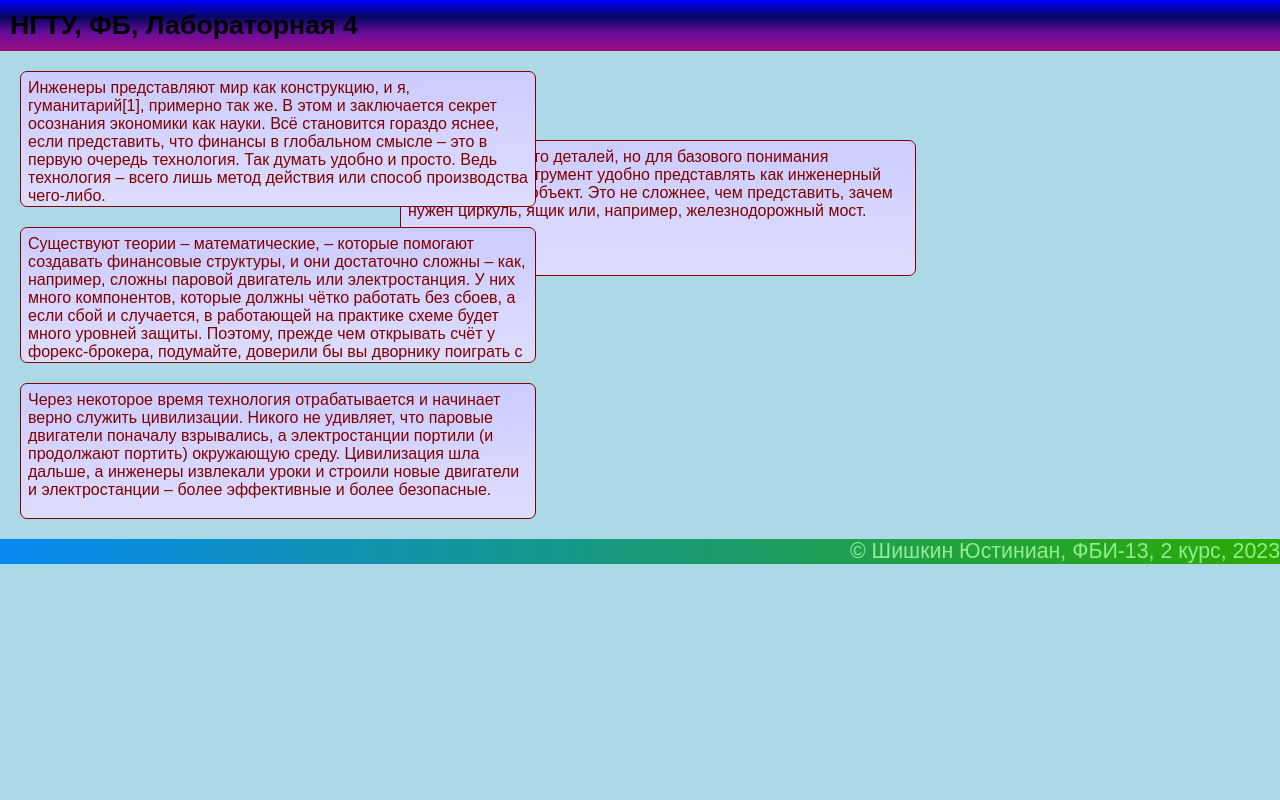
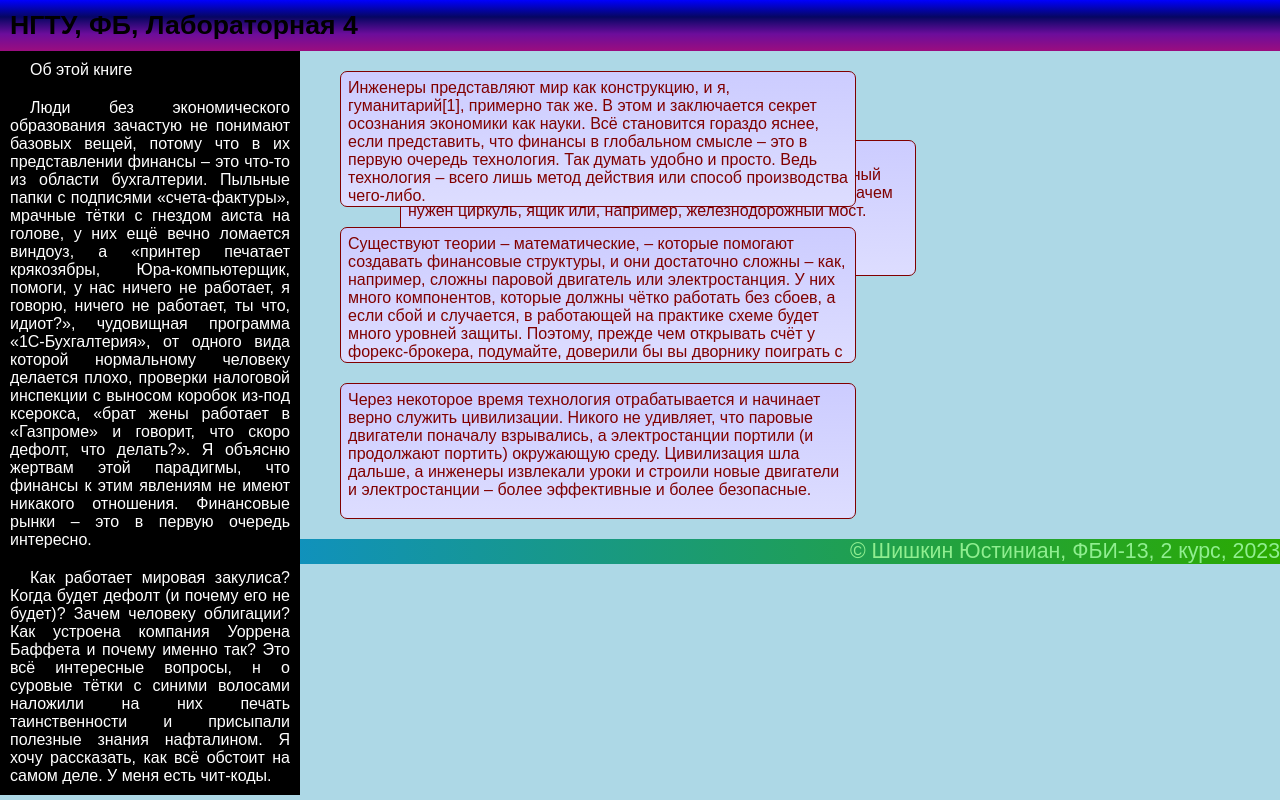
Before and after one commit to CrazyDiamond1488/web-labs, a plain HTML site: page lab4.html in a window 1280 px wide. Drawn offline with Linux system fonts and the light colour scheme.

Commit message:
Боковая панель

```diff
--- a/lab4.html
+++ b/lab4.html
@@ -7,7 +7,7 @@
     <title>Шишкин Юстиниан Михайлович. Лабораторная 4</title>
     <link rel="stylesheet" href="main.css">
     <style>
-        div {
+        main div {
             margin: 20px;
             border: 1px solid;
             border-radius: 7px;
@@ -32,12 +32,47 @@
             top: 120px;
             position: fixed;
         }
+        aside {
+            position: absolute;
+            left: 0;
+            width: 300px;
+            background: black;
+        }
+        aside div {
+            color: white;
+            padding: 10px;
+            text-align: justify;
+            text-indent: 20px;
+        }
+        main {
+            margin-left: 320px;
+        }
     </style>
 </head>
 <body>
     <header>
         НГТУ, ФБ, Лабораторная 4
     </header>
+    <aside>
+        <div>Об этой книге</div>
+        <div>
+            Люди без экономического образования зачастую не понимают базовых вещей, потому что в их представлении
+            финансы – это что-то из области бухгалтерии.
+            Пыльные папки с подписями «счета-фактуры», мрачные тётки с гнездом аиста на голове, у них ещё вечно ломается виндоуз,
+            а «принтер печатает крякозябры, Юра-компьютерщик, помоги, у нас ничего не работает,
+            я говорю, ничего не работает, ты что, идиот?», чудовищная программа «1С-Бухгалтерия»,
+            от одного вида которой нормальному человеку делается плохо, проверки налоговой инспекции с
+            выносом коробок из-под ксерокса, «брат жены работает в «Газпроме» и говорит, что скоро дефолт, что делать?».
+            Я объясню жертвам этой парадигмы, что финансы к этим явлениям не имеют никакого отношения.
+            Финансовые рынки – это в первую очередь интересно.
+        </div>
+        <div>
+            Как работает мировая закулиса? Когда будет дефолт (и почему его не будет)? Зачем человеку облигации?
+            Как устроена компания Уоррена Баффета и почему именно так? Это всё интересные вопросы, н
+            о суровые тётки с синими волосами наложили на них печать таинственности и присыпали полезные знания нафталином.
+            Я хочу рассказать, как всё обстоит на самом деле. У меня есть чит-коды.
+        </div>
+    </aside>
 
     <main>
         <div>
```
